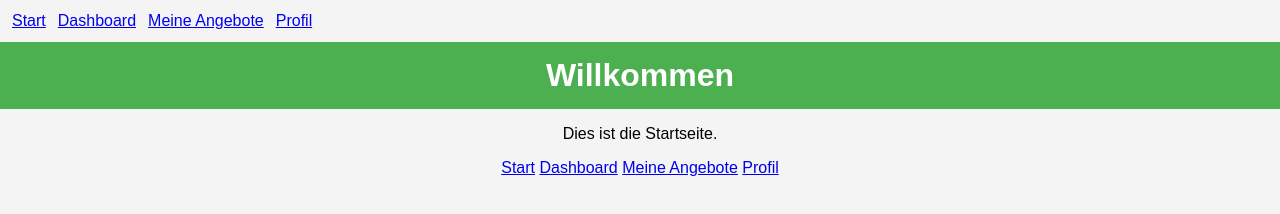
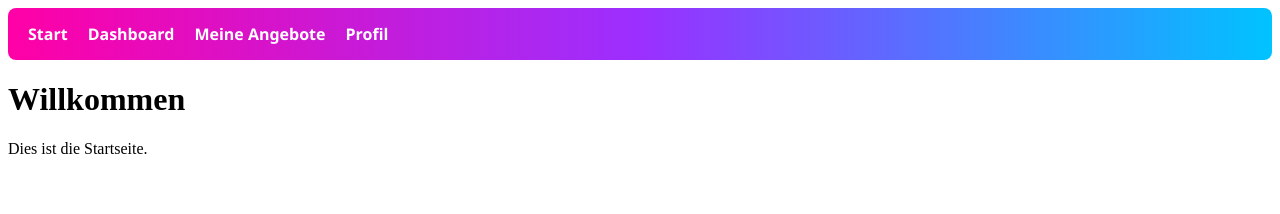
Before and after one commit to ohnequatschdeals/berater-app, a website: page index.html in a window 1280 px wide. Drawn offline with Linux system fonts and the light colour scheme.

Commit message:
Update index.html

```diff
--- a/index.html
+++ b/index.html
@@ -4,23 +4,21 @@
   <meta charset="UTF-8" />
   <meta name="viewport" content="width=device-width, initial-scale=1.0" />
   <title>Startseite</title>
-  <link rel="stylesheet" href="dashboard.css" />
+  <link rel="stylesheet" href="style.css" />
 </head>
 <body>
-  <nav style="display:flex; gap:12px; padding:12px;">
+
+  <!-- Navigation -->
+  <nav>
     <a href="/">Start</a>
     <a href="/dashboard">Dashboard</a>
     <a href="/links">Meine Angebote</a>
     <a href="/profile">Profil</a>
   </nav>
 
+  <!-- Inhalt -->
   <h1>Willkommen</h1>
   <p>Dies ist die Startseite.</p>
+
 </body>
 </html>
-<nav>
-  <a href="/">Start</a>
-  <a href="/dashboard">Dashboard</a>
-  <a href="/links">Meine Angebote</a>
-  <a href="/profile">Profil</a>
-</nav>
```
